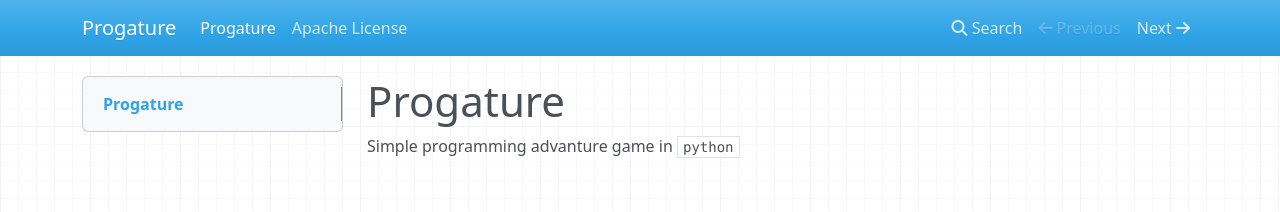
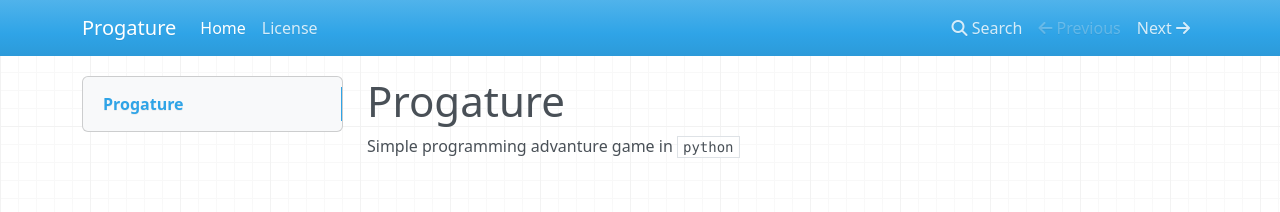
Before and after one commit to parsariyahi/progature, an MkDocs documentation site: the page built from docs/docs/index.md, in a window 1280 px wide. Shown: the top 212 px of the page. Built offline with MkDocs 1.6.1, drawn with Linux system fonts in a browser that asks for light colours; nearby versions of some CDN libraries; some of the changed lines change nothing that is shown.

Commit message:
docs(config): add ``mkdocs`` ``nav bar``

```diff
--- a/docs/mkdocs.yml
+++ b/docs/mkdocs.yml
@@ -1 +1,7 @@
 site_name: Progature
+site_url: https://progature.readthedocs.io/
+
+nav:
+  - Home: 'index.md'
+
+  - License: 'license.md'
```
